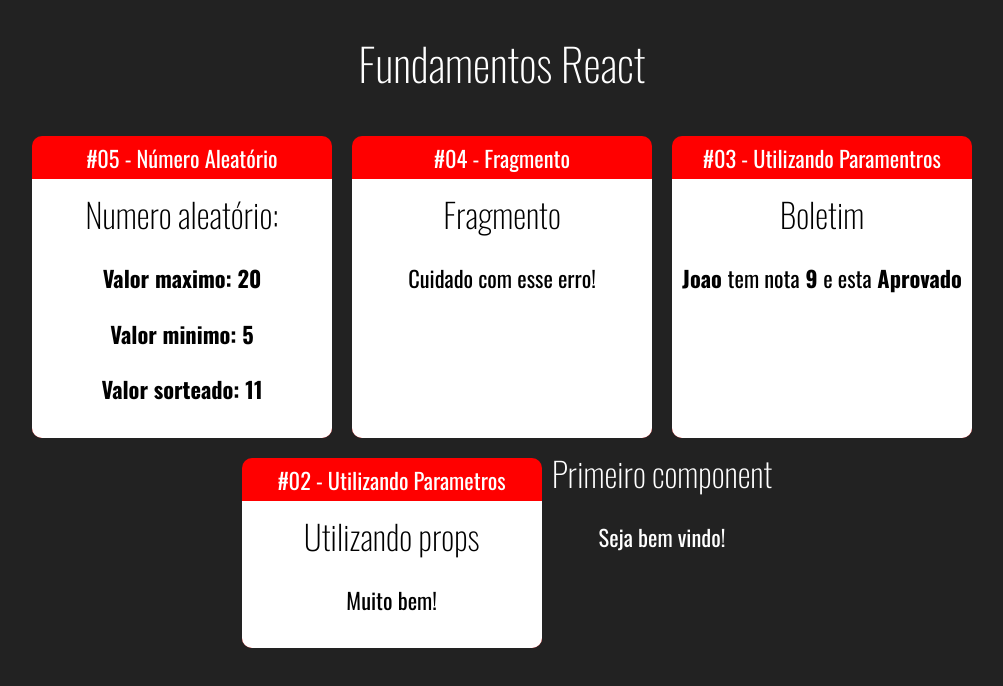
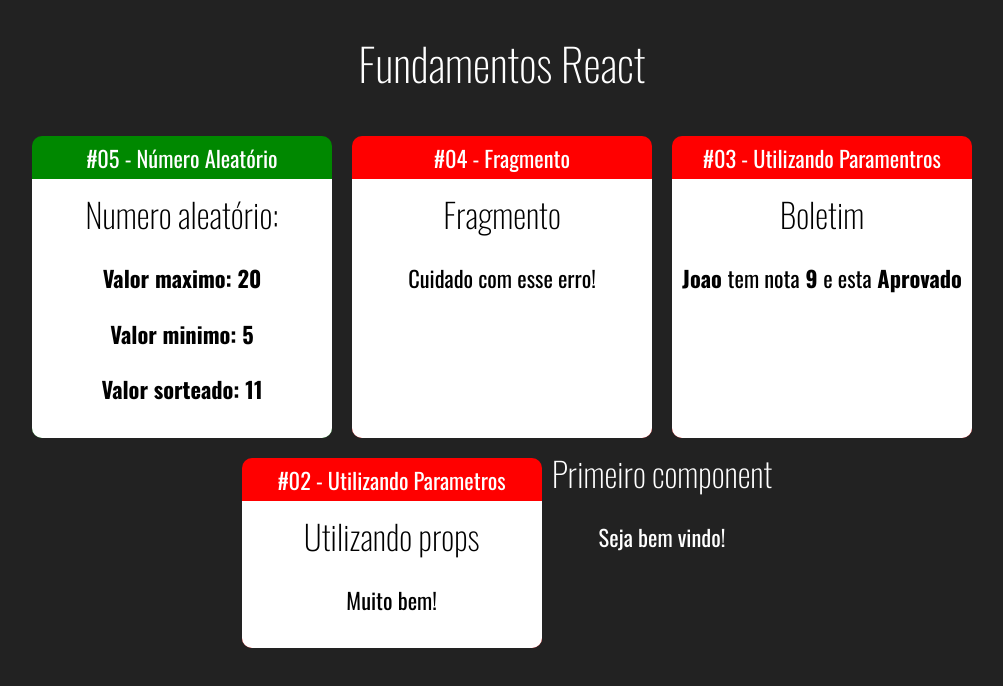
Before and after one commit to jaovw/React, a React (Create React App) app in the folder fundamentos-react/: page / in a window 1280 px wide. Shown: the top 686 px of the page, without its empty margins (138-1141 px from the left). Built offline with nearby package versions, Linux system fonts and the light colour scheme.

Commit message:
Parametros de style no component

```diff
--- a/fundamentos-react/src/App.jsx
+++ b/fundamentos-react/src/App.jsx
@@ -14,7 +14,7 @@
 
         <div className="Cards">
 
-            <Card titulo='#05 - Número Aleatório'>
+            <Card titulo='#05 - Número Aleatório' color='#080'>
                 <Aleatorio
                     max={20}
                     min={5}
--- a/fundamentos-react/src/components/layout/Card.jsx
+++ b/fundamentos-react/src/components/layout/Card.jsx
@@ -3,8 +3,13 @@
 
 export default props => {
 
+    const cardStyle = {
+        backgroundColor: props.color || '#F00',
+        borderColor: props.color || '#F00'
+    }
+
     return(
-        <div className="Card">
+        <div className="Card" style={cardStyle}>
             <div className='Title'>{ props.titulo }</div>
             <div className='Content'>{ props.children }</div>
         </div>
```
